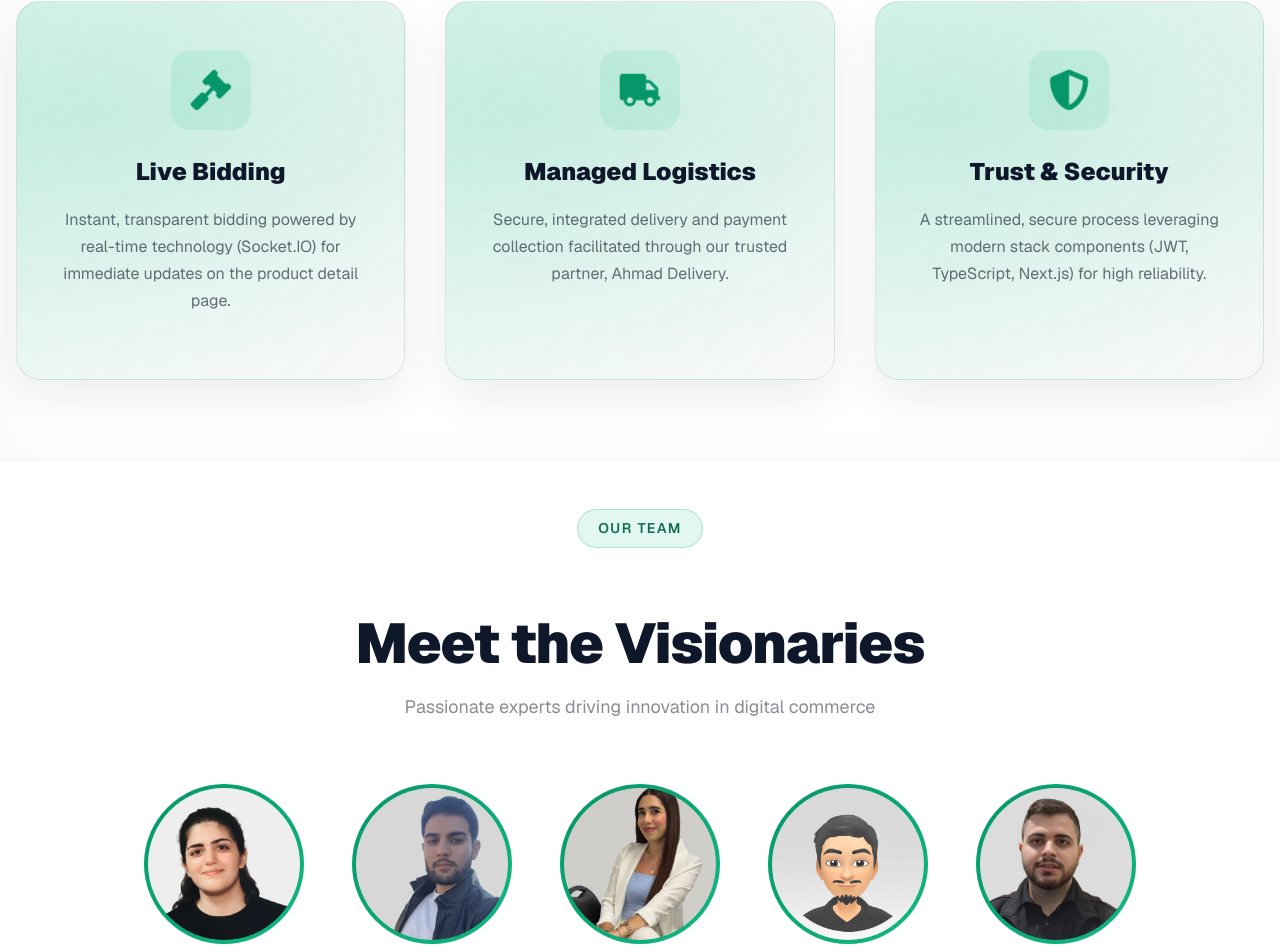
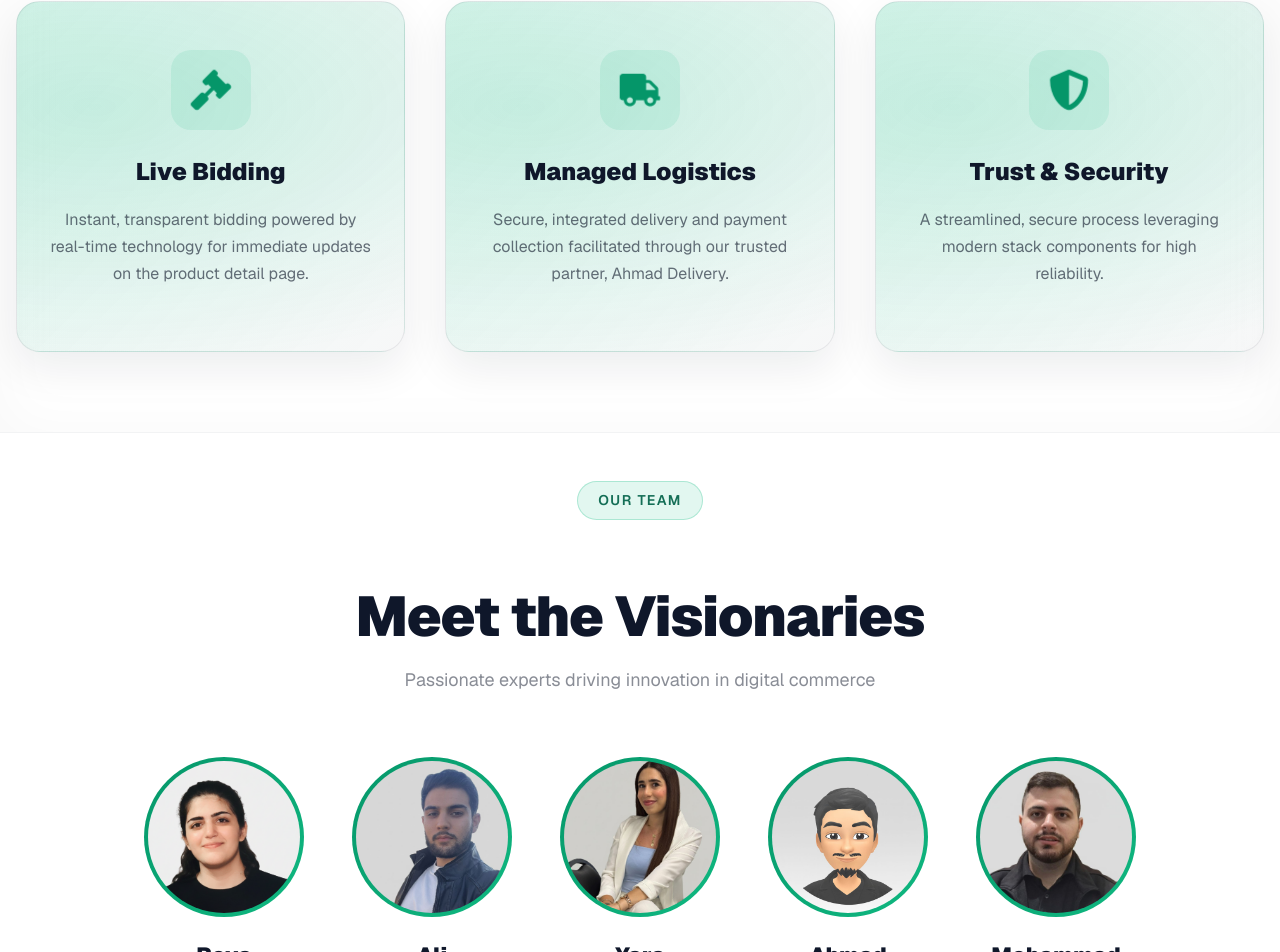
Before and after one commit to Nextjs-team-A/digital-auction-platform, a Next.js app: page /about in a window 1280 px wide. Shown: the part 2911-3863 px from the top of the page. Built offline with nearby package versions, Linux system fonts and the light colour scheme; no server answers; what node-cron would draw is missing.

Commit message:
Fix FAQ wording and user flow

```diff
--- a/src/app/(auth-pages)/contact/ContactClient.tsx
+++ b/src/app/(auth-pages)/contact/ContactClient.tsx
@@ -673,11 +673,11 @@ export default function ContactClient() {
               {[
                 {
                   q: "How do I create an auction?",
-                  a: "Simply sign up, navigate to the 'Create Auction' section, and follow the step-by-step guide.",
+                  a: "Sign up, log in, create your profile, go to My Products, then select Create Product."
                 },
                 {
                   q: "What payment methods do you accept?",
-                  a: "We accept all major credit cards, PayPal, and bank transfers for verified accounts.",
+                  a: "Payments are handled as cash on delivery directly between the buyer and the delivery service",
                 },
                 {
                   q: "Is my data secure?",
@@ -685,7 +685,7 @@ export default function ContactClient() {
                 },
                 {
                   q: "How do I place a bid?",
-                  a: "Browse available auctions, select an item, and click the 'Place Bid' button to submit your offer.",
+                  a: "Log in, create your profile, browse available products, select a product, click Place a Bid, enter your bid amount, and submit",
                 },
               ].map((faq, idx) => (
                 <div
--- a/src/app/about/AboutPage.tsx
+++ b/src/app/about/AboutPage.tsx
@@ -254,7 +254,7 @@ const valueCards = [
     icon: FaGavel,
     title: "Live Bidding",
     description:
-      "Instant, transparent bidding powered by real-time technology (Socket.IO) for immediate updates on the product detail page.",
+      "Instant, transparent bidding powered by real-time technology for immediate updates on the product detail page.",
     color: "rgba(16, 185, 129, 0.1)",
   },
   {
@@ -268,7 +268,7 @@ const valueCards = [
     icon: FaShieldAlt,
     title: "Trust & Security",
     description:
-      "A streamlined, secure process leveraging modern stack components (JWT, TypeScript, Next.js) for high reliability.",
+      "A streamlined, secure process leveraging modern stack components for high reliability.",
     color: "rgba(16, 185, 129, 0.1)",
   },
 ];
```
